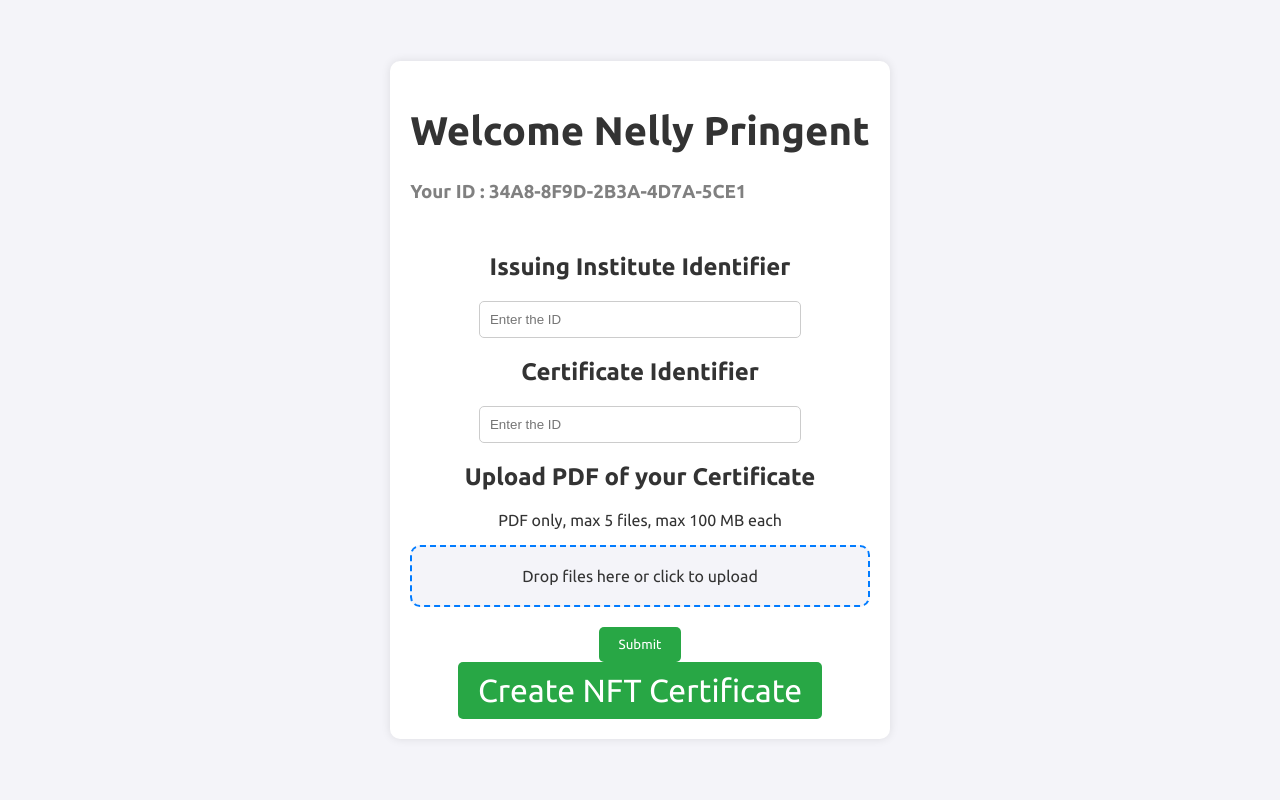
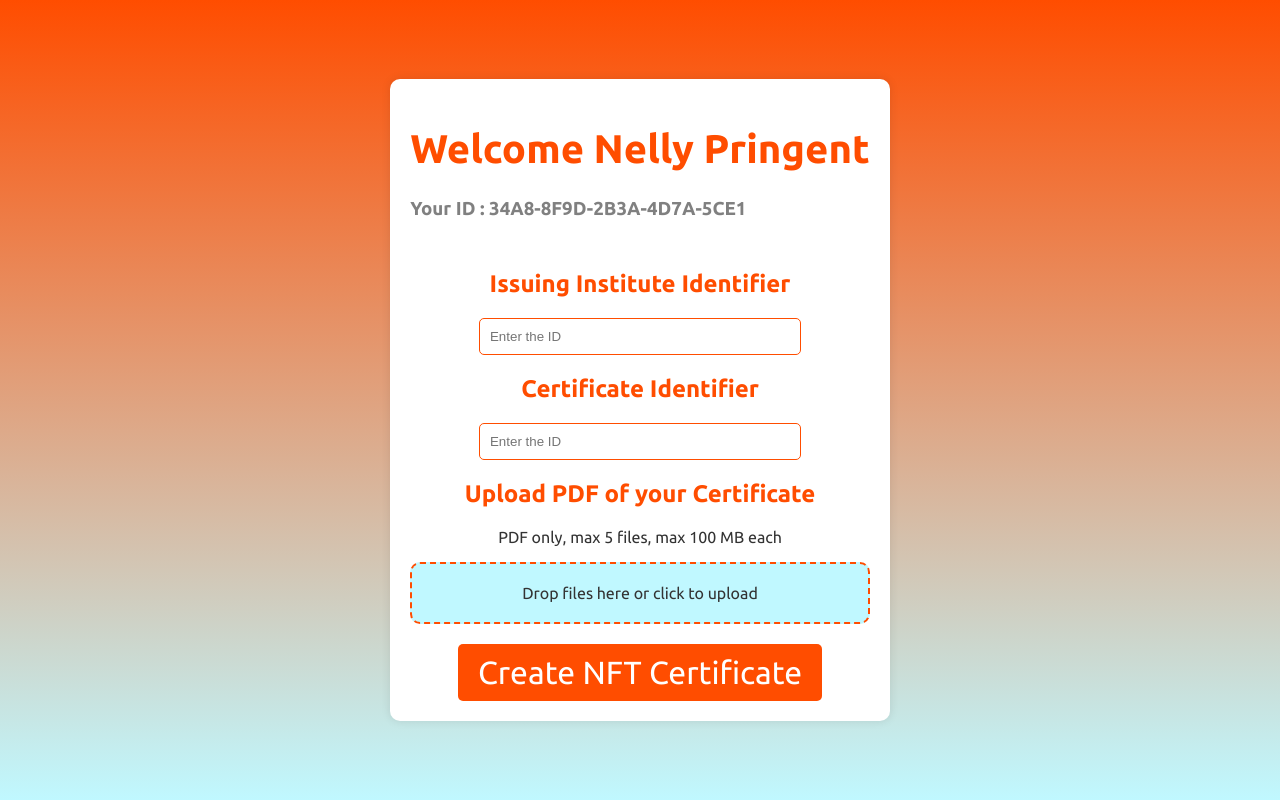
Before and after one commit to Erhuero/blockchain-cv-interface, a React (Create React App) app: page /form in a window 1280 px wide. Built offline with nearby package versions, Linux system fonts and the light colour scheme.

Commit message:
css fixed

```diff
--- a/src/App.css
+++ b/src/App.css
@@ -5,7 +5,7 @@
   align-items: center;
   justify-content: center;
   min-height: 100vh;
-  background-color: #f4f4f9;
+  background: linear-gradient(#ff4d00, #c0f8ff);
 }
 
 .App-logo {
@@ -20,7 +20,7 @@
 }
 
 .App-header {
-  background-color: #282c34;
+  background-color: #ff4d00;
   min-height: 100vh;
   display: flex;
   flex-direction: column;
@@ -31,7 +31,7 @@
 }
 
 .App-link {
-  color: #61dafb;
+  color: #c0f8ff;
 }
 
 @keyframes App-logo-spin {
--- a/src/FileUpload.css
+++ b/src/FileUpload.css
@@ -4,20 +4,28 @@
   }
 
   .file-upload h2 {
-  color: #333;
+    color: #ff4d00;
     margin-bottom: 20px;
   }
 
+  .hidden {
+    display: none;
+  }
+
   .create-nft {
-  font-size: 5em; /* Increase font size for "Create NFT" */
+    font-size: 5em;
+    color: #ff4d00;
   }
 
   .file-upload form {
     margin-top: 20px;
+    display: flex;
+    justify-content: center;
+    gap: 20px; /* Espace entre les boutons */
   }
 
   .file-upload button {
-  background-color: #28a745;
+    background-color: #ff4d00;
     color: white;
     border: none;
     padding: 10px 20px;
@@ -27,30 +35,6 @@
   }
 
   .file-upload button:hover {
-  background-color: #218838;
+    background-color: #c0f8ff;
+    color: #ff4d00;
   }
-
-.file-list {
-  margin-top: 20px;
-}
-
-.file-item {
-  display: flex;
-  align-items: center;
-  justify-content: space-between;
-  margin-bottom: 10px;
-  padding: 10px;
-  border: 1px solid #ccc;
-  border-radius: 5px;
-  background-color: #fff;
-}
-
-.delete-button {
-  background-color: red !important;
-  border: none;
-  color: white;
-  cursor: pointer;
-  font-size: 1.2em;
-  padding: 5px;
-  border-radius: 5px;
-}
--- a/src/FileUpload.js
+++ b/src/FileUpload.js
@@ -82,7 +82,7 @@ function FileUpload() {
       <h2>Upload PDF of your Certificate</h2>
       <DragAndDrop onFilesAdded={handleFilesAdded} uploadProgress={uploadProgress} />
       <form onSubmit={handleSubmit}>
-        <button type="submit">Submit</button>
+        <button type="submit" className="hidden">Submit</button>
       </form>
     </div>
   );
--- a/src/components/AuthPage.css
+++ b/src/components/AuthPage.css
@@ -9,66 +9,66 @@
   }
 
   .AuthPage h2 {
-    color: #333;
+    color: #ff4d00;
     margin-bottom: 40px;
   }
 
   .AuthPage ul {
-    list-style-type: none;
+    list-style-type: none; /* Remove bullet points */
     padding: 0;
-    margin-bottom: 20px;
-  }
-
-  .AuthPage li {
-    margin: 10px 0;
   }
 
   .AuthPage button {
-    background-color: #007bff;
+    background-color: #ff4d00;
     color: white;
     border: none;
-    padding: 15px 30px; /* Increase padding for bigger buttons */
+    padding: 15px 30px;
     border-radius: 5px;
     cursor: pointer;
     transition: background-color 0.3s;
-    width: 100%; /* Make buttons equal width */
-    max-width: 300px; /* Optional: limit the maximum width */
-    font-size: 1.2em; /* Increase font size */
+    font-size: 1.2em;
+    margin-top: 25px;
+    width: 100%; /* Ensure buttons have the same width */
+    max-width: 300px; /* Set a maximum width */
+    display: block; /* Stack buttons one above the other */
+    margin-left: auto; /* Center the buttons */
+    margin-right: auto; /* Center the buttons */
   }
 
   .AuthPage button:hover {
-    background-color: #0056b3;
-  }
-
-  .AuthPage form {
-    display: flex;
-    flex-direction: column;
-    align-items: center;
+    background-color: #c0f8ff;
+    color: #ff4d00;
   }
 
   .AuthPage input {
     padding: 10px;
     margin: 10px 0;
-    border: 1px solid #ccc;
+    border: 1px solid #ff4d00;
     border-radius: 5px;
     width: 80%;
     max-width: 300px;
   }
 
   .AuthPage .submit-button {
-    background-color: #28a745;
+    background-color: #ff4d00;
     color: white;
     border: none;
-    padding: 15px 30px; /* Increase padding for bigger button */
+    padding: 15px 30px;
     border-radius: 5px;
     cursor: pointer;
     transition: background-color 0.3s;
-    font-size: 1.2em; /* Increase font size */
-    margin-top: 25px; /* Add some top margin */
+    font-size: 1.2em;
+    margin-top: 25px;
+    width: 100%; /* Ensure buttons have the same width */
+    max-width: 300px; /* Set a maximum width */
+    display: block; /* Stack buttons one above the other */
+    margin-left: auto; /* Center the buttons */
+    margin-right: auto; /* Center the buttons */
   }
 
   .AuthPage .submit-button:hover {
-    background-color: #218838;
+    background-color: #c0f8ff;
+    color: #ff4d00;
   }
 
   .AuthPage .logo {
--- a/src/components/DragAndDrop.css
+++ b/src/components/DragAndDrop.css
@@ -2,38 +2,45 @@
     text-align: center;
     font-family: 'Ubuntu', sans-serif;
   }
+
   .dropzone {
-    border: 2px dashed #007bff;
+    border: 2px dashed #ff4d00;
     border-radius: 10px;
-    background-color: #f4f4f9;
+    background-color: #c0f8ff;
     padding: 20px;
     text-align: center;
     cursor: pointer;
     transition: background-color 0.3s;
     margin-bottom: 20px;
   }
+
   .dropzone p {
     margin: 0;
     color: #333;
   }
+
   .dropzone:hover {
-    background-color: #e0e0e0;
+    background-color: #ff4d00;
+    color: #c0f8ff;
   }
+
   .file-list {
     margin-top: 20px;
   }
+
   .file-item {
     display: flex;
     align-items: center;
     justify-content: space-between;
     margin-bottom: 10px;
     padding: 10px;
-    border: 1px solid #ccc;
+    border: 1px solid #ff4d00;
     border-radius: 5px;
     background-color: #fff;
   }
+
   .delete-button {
-    background-color: red !important;
+    background-color: #ff4d00 !important;
     border: none;
     color: white;
     cursor: pointer;
--- a/src/components/FormPage.css
+++ b/src/components/FormPage.css
@@ -10,20 +10,20 @@
   }
 
   .FormPage h1 {
-    font-size: 2.5em; /* Increase font size */
-    color: #333;
+    font-size: 2.5em;
+    color: #ff4d00;
   }
 
   .FormPage h3 {
-    color: grey; /* Change color to grey */
-    text-align: left; /* Align to the left */
-    margin-left: 10%; /* Add some left margin for better alignment */
-    margin-bottom: 50px; /* Add space after */
+    color: grey;
+    text-align: left;
+    margin-left: 10%;
+    margin-bottom: 50px;
     margin-left: 0;
   }
 
   .FormPage h2 {
-    color: #333;
+    color: #ff4d00;
   }
 
   .FormPage form {
@@ -34,14 +34,14 @@
     display: block;
     margin: 10px auto;
     padding: 10px;
-    border: 1px solid #ccc;
+    border: 1px solid #ff4d00;
     border-radius: 5px;
     width: 80%;
     max-width: 300px;
   }
 
   .FormPage .submit-button {
-    background-color: #28a745;
+    background-color: #ff4d00;
     color: white;
     border: none;
     padding: 10px 20px;
@@ -52,7 +52,8 @@
   }
 
   .FormPage .submit-button:hover {
-    background-color: #218838;
+    background-color: #c0f8ff;
+    color: #ff4d00;
   }
 
   .success-message {
@@ -60,7 +61,7 @@
   }
 
   .success-message h1 {
-    color: #28a745;
+    color: #ff4d00;
   }
 
   .success-message p, .success-message ul {
--- a/src/index.css
+++ b/src/index.css
@@ -1,27 +1,35 @@
 body {
   margin: 0;
   font-family: 'Ubuntu', sans-serif;
-  background-color: #f4f4f9;
+  background: linear-gradient(#ff4d00, #c0f8ff);
   color: #333;
   -webkit-font-smoothing: antialiased;
   -moz-osx-font-smoothing: grayscale;
 }
 
-code {
-  font-family: source-code-pro, Menlo, Monaco, Consolas, 'Courier New', monospace;
-}
-
 h1, h2, h3, h4, h5, h6 {
   font-family: 'Ubuntu', sans-serif;
+  color: #ff4d00;
 }
 
 button {
   font-family: 'Ubuntu', sans-serif;
   cursor: pointer;
+  background-color: #ff4d00;
+  color: white;
+  border: none;
+  padding: 10px 20px;
+  border-radius: 5px;
+  transition: background-color 0.3s;
+}
+
+button:hover {
+  background-color: #c0f8ff;
+  color: #ff4d00;
 }
 
 a {
-  color: #007bff;
+  color: #ff4d00;
   text-decoration: none;
 }
 
```
Lines whose indentation alone changed are shown as unchanged.
